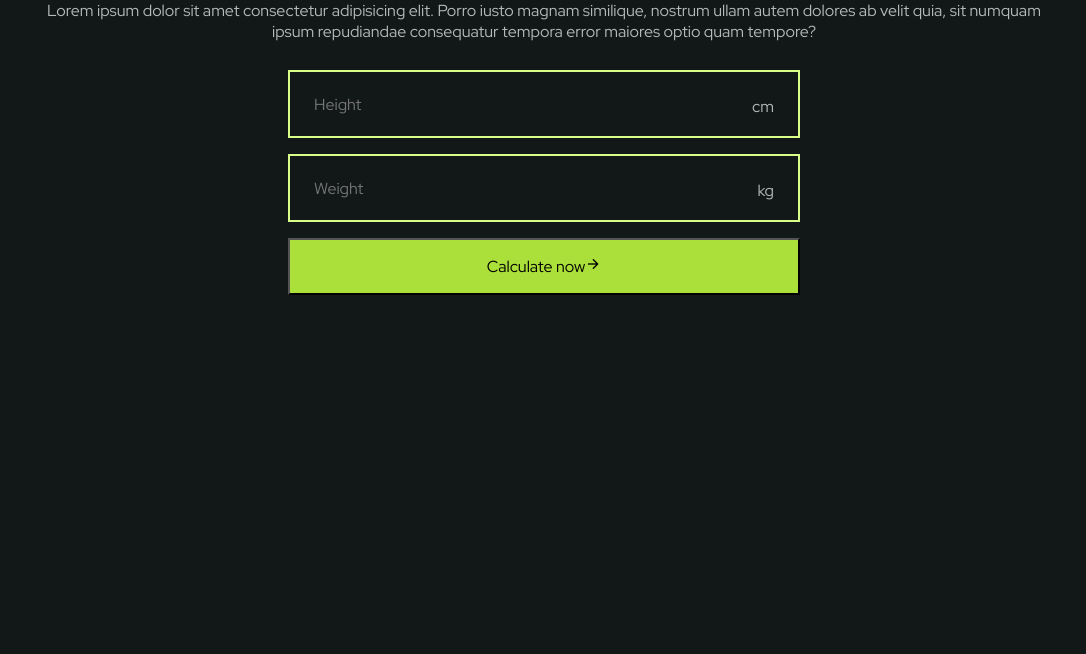
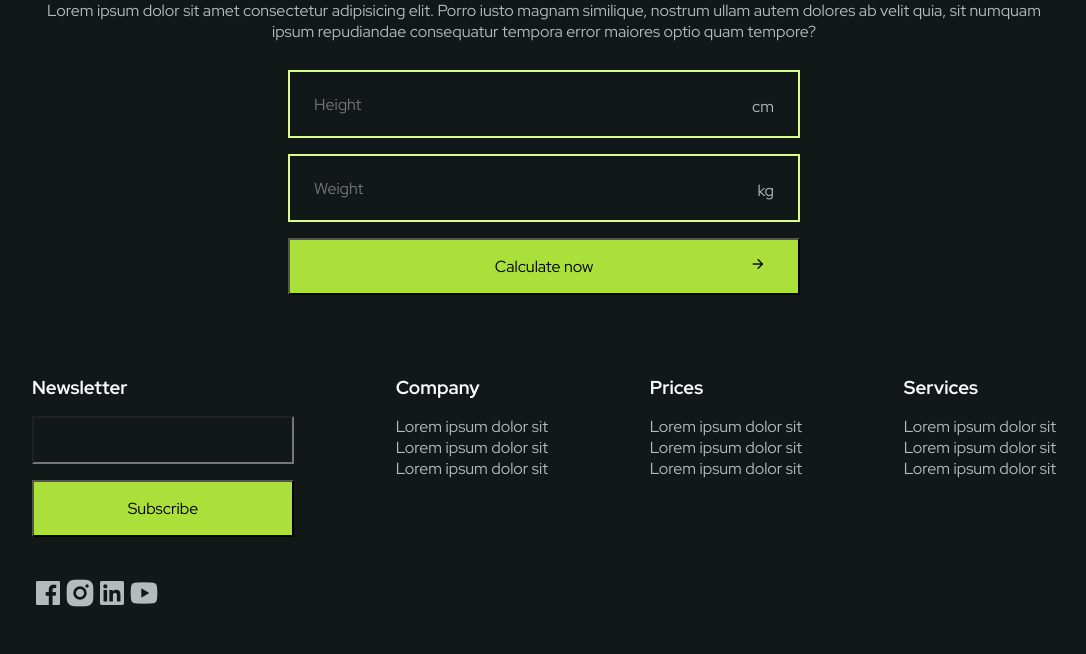
Before and after one commit to julie-j-code/cours-integration, a PHP site: page /Exemples_variables_css_js/premier/index.html in a window 1280 px wide. Shown: the part 3138-3792 px from the top of the page, without its empty margins (96-1182 px from the left). Before the commit the page ends 3433 px from the top, so only its background shows below. Run offline with PHP 8.4, Linux system fonts and the light colour scheme.

Commit message:
Footer en cours - Transitions à finir

```diff
--- a/Exemples_variables_css_js/premier/assets/css/styles.css
+++ b/Exemples_variables_css_js/premier/assets/css/styles.css
@@ -336,6 +336,7 @@ nav ul {
 .card ul li {
   font-size: var(--small-font-size);
 }
+
 .card ul li i {
   color: var(--first-color);
   margin-right: 1rem;
@@ -470,6 +471,81 @@ nav ul {
 
 /*=============== FOOTER ===============*/
 
+/* ------------ même que nav img -------------------- */
+
+footer .container{
+  align-items: start;
+}
+
+footer img {
+  width: 1.5rem;
+  margin-right: 1rem;
+}
+
+footer li {
+  font-size: var(--normal-font-size);
+}
+
+footer form {
+  display: flex;
+  flex-direction: column;
+  gap: 1rem;
+}
+
+footer h3{
+  margin-bottom: 1rem;
+}
+
+footer .container_social{
+  display:flex;
+  margin: var(--additional-margin);
+  align-self: flex-end;
+}
+
+footer .container_social i{
+  font-size: 2rem;
+}
+
+/* ------------ mêmes que calculation -------------------- */
+footer input {
+  background-color: transparent;
+  width: 100%;
+  padding: 0.5rem 4rem 0.5rem 1rem;
+  outline: 0;
+  color: var(--text-color);
+  height: 3rem;
+}
+
+footer label {
+  position: absolute;
+  right: 1.5rem;
+  top: 1.5rem;
+}
+
+footer button {
+  background-color: var(--first-color);
+  max-width: none;
+}
+
+.calculate_form button {
+  position: relative;
+  vertical-align: middle;
+}
+.calculate_form button i {
+  position: absolute;
+  right:2rem;
+  transition: all 0.5;
+}
+
+.calculate_form button:hover {
+  background-color: hsl(180, 4%, 98%);
+}
+.calculate_form button:hover i {
+  transform: translate(1.5rem);
+}
+
+
+
 /*=============== SCROLL UP ===============*/
 .scrollUp {
   position: fixed;
--- a/Exemples_variables_css_js/premier/index.html
+++ b/Exemples_variables_css_js/premier/index.html
@@ -257,7 +257,51 @@
     </main>
 
     <!--==================== FOOTER ====================-->
-    <footer class="footer section" id="footer">
+    <footer class="footer" id="footer">
+        <div class="container">
+            <div>
+                <h3>Newsletter</h3>
+                <form action="">
+                    <input type="text" id="email">
+                    <button>Subscribe</button>
+                </form>
+            </div>
+            <div>
+                <h3>Company</h3>
+                <ul>
+                    <li>Lorem ipsum dolor sit</li>
+                    <li>Lorem ipsum dolor sit</li>
+                    <li>Lorem ipsum dolor sit</li>
+                </ul>
+            </div>
+            <div>
+                <h3>Prices</h3>
+                <ul>
+                    <li>Lorem ipsum dolor sit</li>
+                    <li>Lorem ipsum dolor sit</li>
+                    <li>Lorem ipsum dolor sit</li>
+                </ul>
+            </div>
+            <div>
+                <h3>Services</h3>
+                <ul>
+                    <li>Lorem ipsum dolor sit</li>
+                    <li>Lorem ipsum dolor sit</li>
+                    <li>Lorem ipsum dolor sit</li>
+                </ul>
+            </div>
+        </div>
+
+        <div class="container">
+            <ul class="container_social" id="container-social">
+                <li><i class="ri-facebook-box-fill"></i></li>
+                <li><i class="ri-instagram-fill"></i></li>
+                <li><i class="ri-linkedin-box-fill"></i></li>
+                <li><i class="ri-youtube-fill"></i></li>
+            </ul>
+        </div>
+
+
 
     </footer>
 
```
